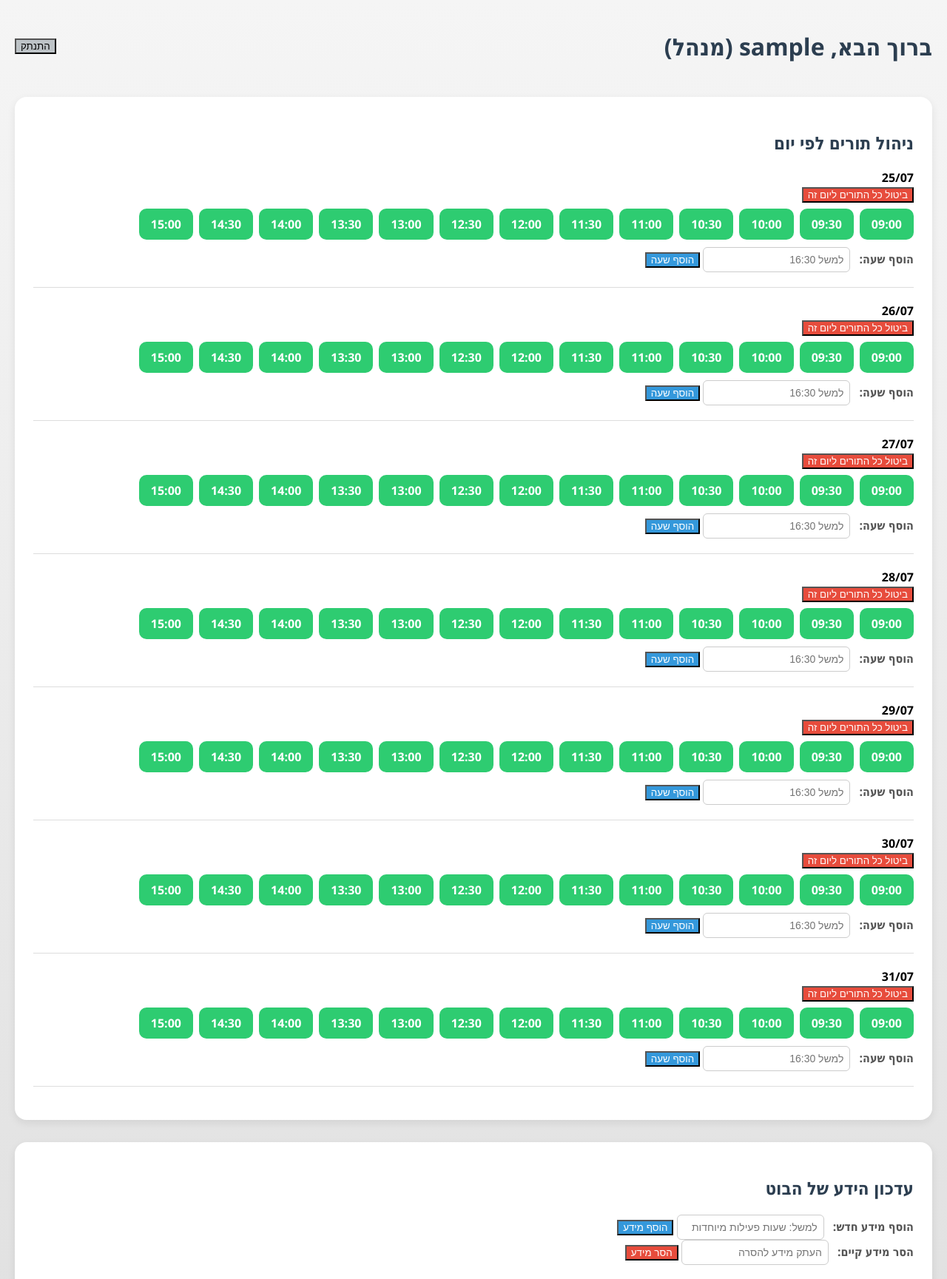
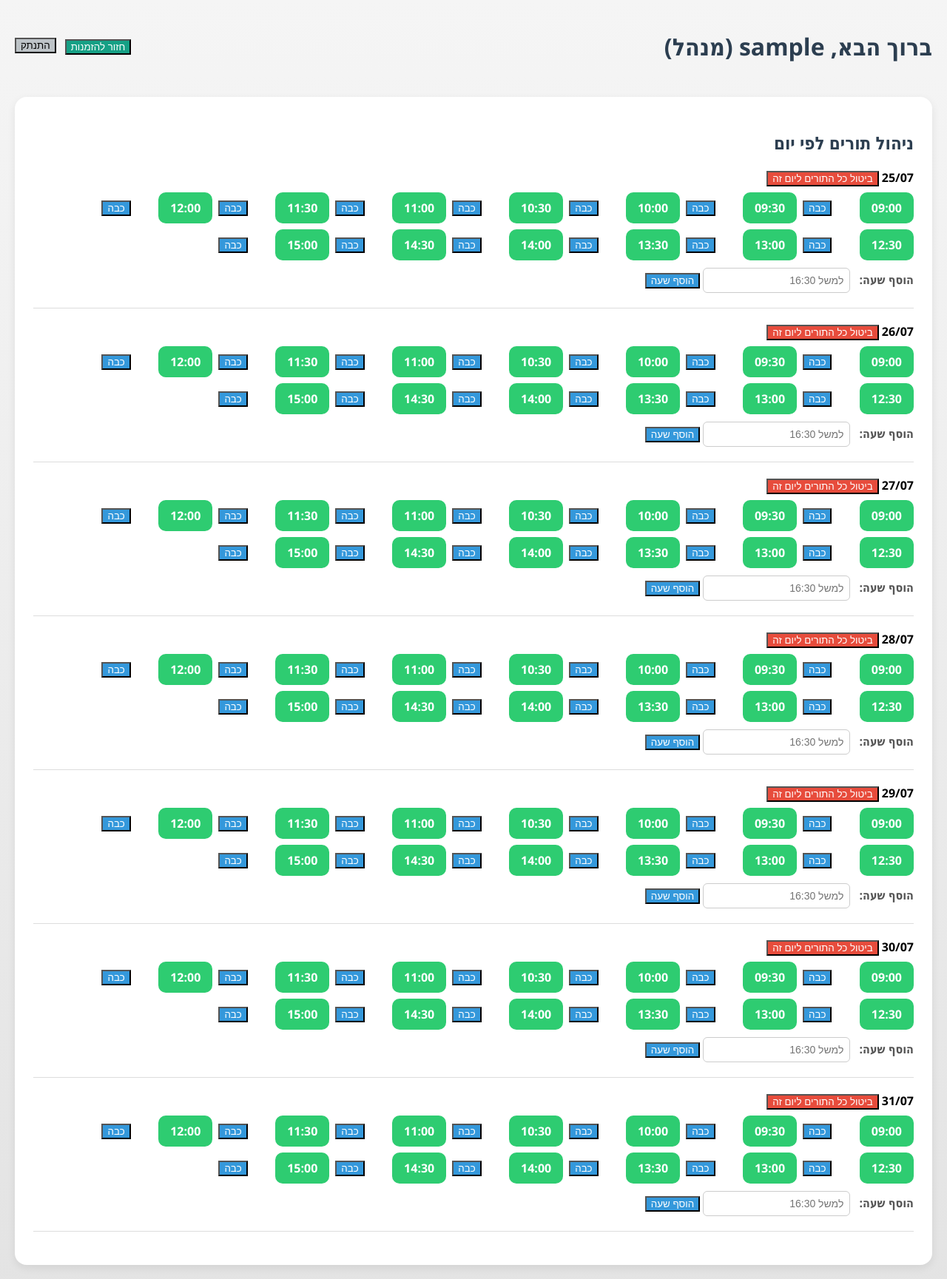
Before and after one commit to Nextwave19/barber, a Flask app: page /admin_command in a window 1280 px wide. Shown: the top 1729 px of the page at 74% size. Run offline with Flask 3, Linux system fonts and the light colour scheme; the visitor is signed in with stand-in values (Sample User, id 1).

Commit message:
Update admin_command.html

```diff
--- a/templates/admin_command.html
+++ b/templates/admin_command.html
@@ -102,6 +102,12 @@
             float: left;
         }
 
+        button.back {
+            background: #16a085;
+            color: white;
+            margin-left: 12px;
+        }
+
         input[type="text"], select {
             padding: 8px;
             border-radius: 6px;
@@ -138,15 +144,41 @@
             align-items: center;
             margin-bottom: 25px;
         }
+
+        .close-x {
+            background: none;
+            border: none;
+            color: white;
+            font-size: 16px;
+            font-weight: bold;
+            cursor: pointer;
+            margin-right: 8px;
+        }
+
+        .slot-wrapper {
+            display: flex;
+            align-items: center;
+            gap: 4px;
+            position: relative;
+        }
+
+        .slot-wrapper:hover .actions {
+            display: flex;
+        }
     </style>
 </head>
 <body>
 
 <div class="header-container">
     <h1>ברוך הבא, {{ session['username'] }} (מנהל)</h1>
-    <form method="GET" action="/logout">
+    <div>
+        <form method="GET" action="/" style="display:inline;">
+            <button class="back">חזור להזמנות</button>
+        </form>
+        <form method="GET" action="/logout" style="display:inline;">
             <button class="logout">התנתק</button>
         </form>
+    </div>
 </div>
 
 <div class="section">
@@ -155,7 +187,7 @@
     {% for date, times in free_slots.items() %}
         <div style="margin-bottom: 8px;">
             <strong>{{ date }}</strong>
-            <form method="POST" action="/slot" class="inline">
+            <form method="POST" action="/slot" class="inline" style="display:inline;">
                 <input type="hidden" name="date" value="{{ date }}">
                 <input type="hidden" name="time" value="*">
                 <input type="hidden" name="action" value="remove">
@@ -165,22 +197,22 @@
 
         <div class="slots-container">
             {% for time in times %}
+                <div class="slot-wrapper">
                     <div class="slot-button {% if time in disabled_slots[date] %}disabled{% endif %}">
                         {{ time }}
-                    <div class="actions">
+                    </div>
+                    <form method="POST" action="/slot">
+                        <input type="hidden" name="date" value="{{ date }}">
+                        <input type="hidden" name="time" value="{{ time }}">
+                        <input type="hidden" name="action" value="remove">
+                        <button type="submit" class="close-x" title="הסר שעה">×</button>
+                    </form>
                     <form method="POST" action="/slot">
                         <input type="hidden" name="date" value="{{ date }}">
                         <input type="hidden" name="time" value="{{ time }}">
                         <input type="hidden" name="action" value="toggle">
-                            <button type="submit">{% if time in disabled_slots[date] %}הפעל{% else %}כבה{% endif %}</button>
+                        <button type="submit" class="add">{% if time in disabled_slots[date] %}הפעל{% else %}כבה{% endif %}</button>
                     </form>
-                        <form method="POST" action="/slot">
-                            <input type="hidden" name="date" value="{{ date }}">
-                            <input type="hidden" name="time" value="{{ time }}">
-                            <input type="hidden" name="action" value="remove">
-                            <button type="submit">מחק</button>
-                        </form>
-                    </div>
                 </div>
             {% endfor %}
         </div>
```
Lines whose indentation alone changed are shown as unchanged.
